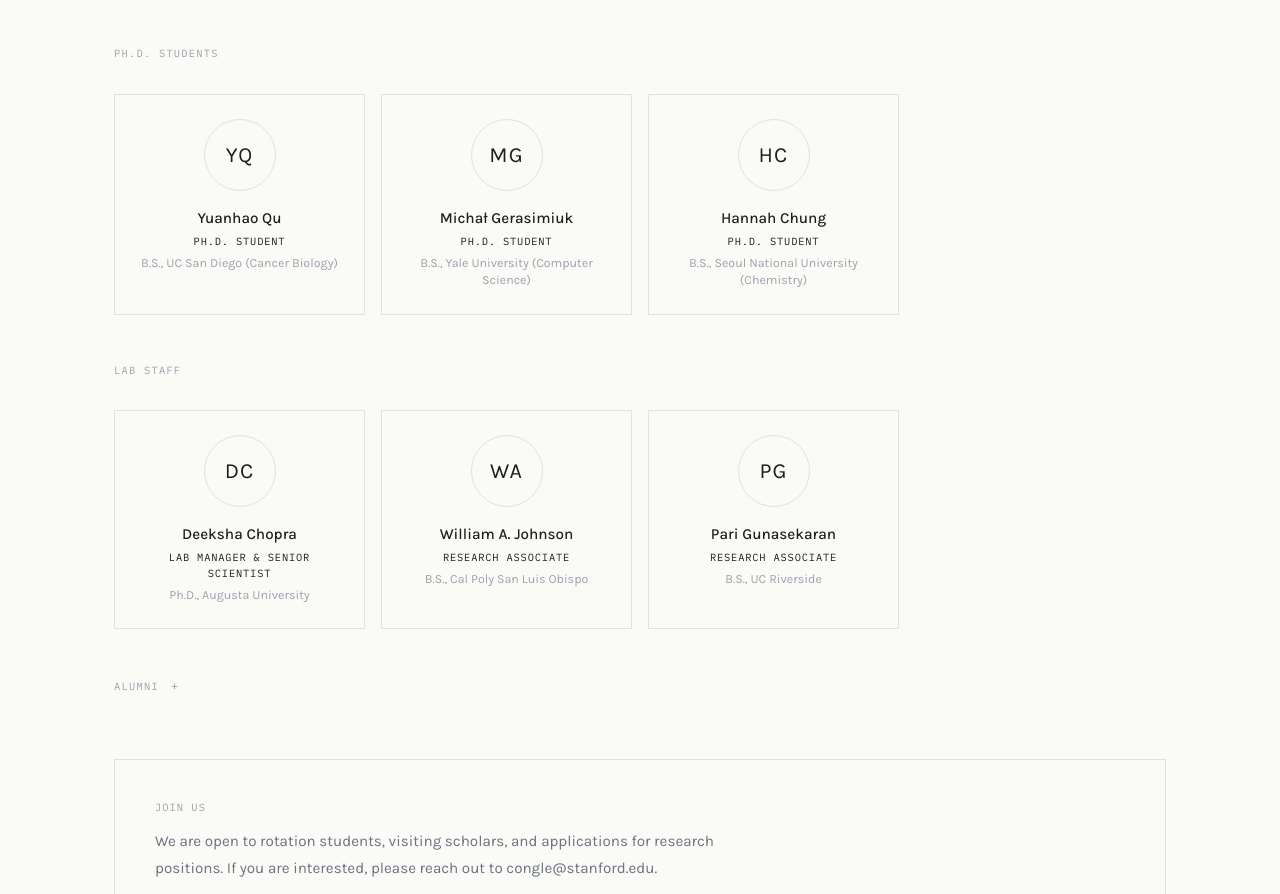
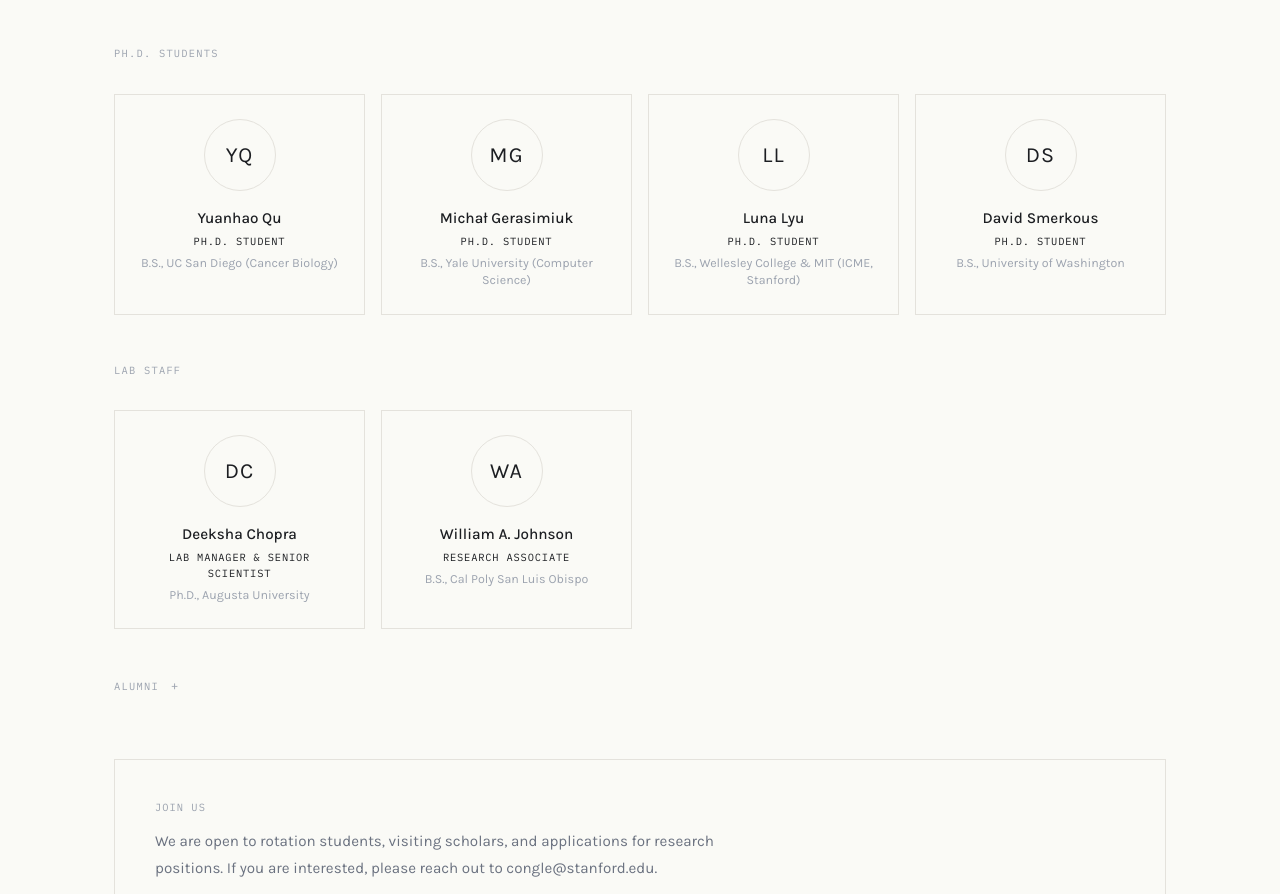
Before and after one commit to congle25/cong-lab-website, a React (Vite) app: page /team in a window 1280 px wide. Shown: the part 1212-2106 px from the top of the page. Built offline with nearby package versions, Linux system fonts and the light colour scheme.

Commit message:
Update team

```diff
--- a/src/data/team.js
+++ b/src/data/team.js
@@ -58,9 +58,15 @@ export const members = [
     photo: null,
   },
   {
-    name: 'Hannah Chung',
+    name: 'Luna Lyu',
     role: 'Ph.D. Student',
-    education: 'B.S., Seoul National University (Chemistry)',
+    education: 'B.S., Wellesley College & MIT (ICME, Stanford)',
+    photo: null,
+  },
+  {
+    name: 'David Smerkous',
+    role: 'Ph.D. Student',
+    education: 'B.S., University of Washington',
     photo: null,
   },
   // Lab Staff
@@ -76,12 +82,6 @@ export const members = [
     education: 'B.S., Cal Poly San Luis Obispo',
     photo: null,
   },
-  {
-    name: 'Pari Gunasekaran',
-    role: 'Research Associate',
-    education: 'B.S., UC Riverside',
-    photo: null,
-  },
 ]
 
 export const alumni = [
```
